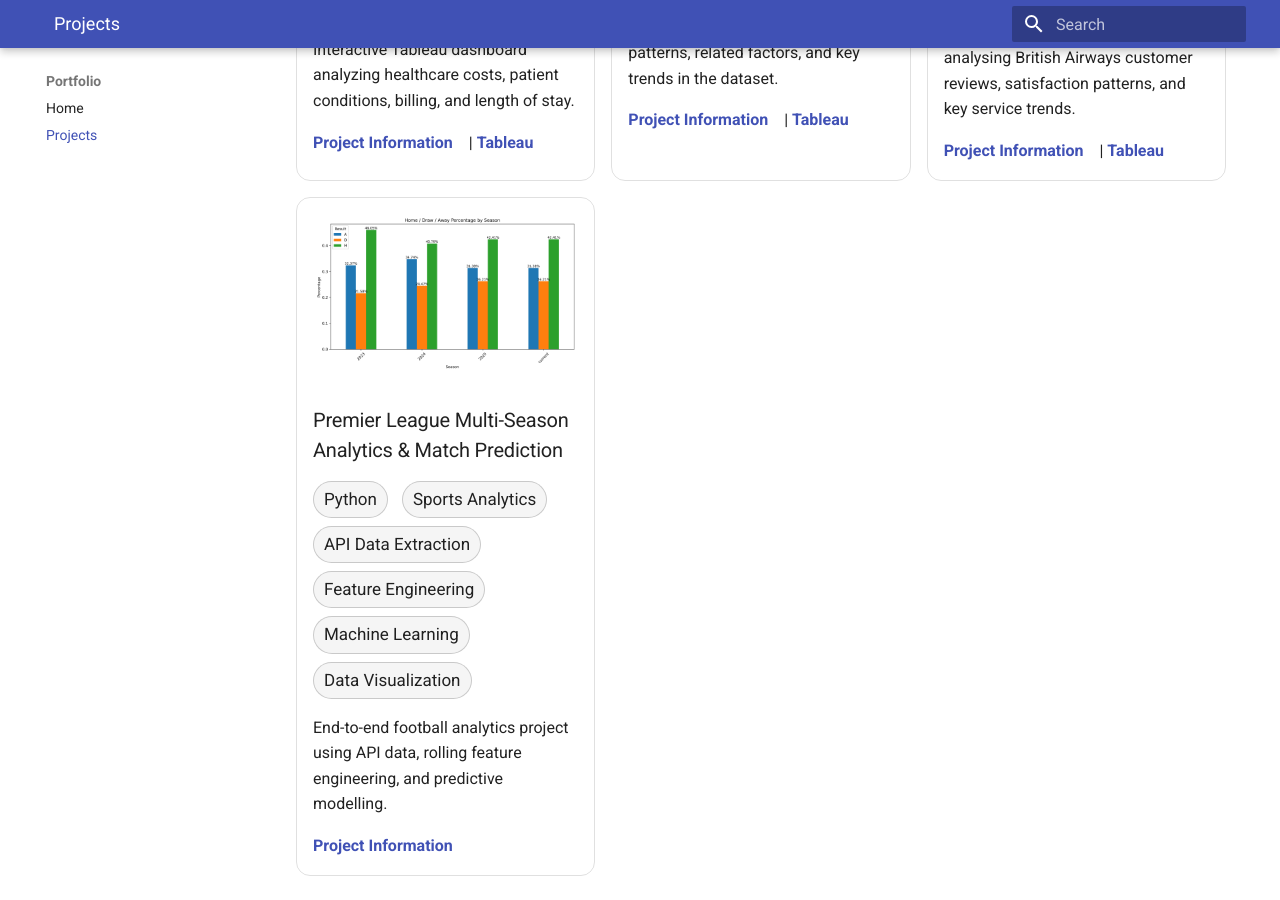
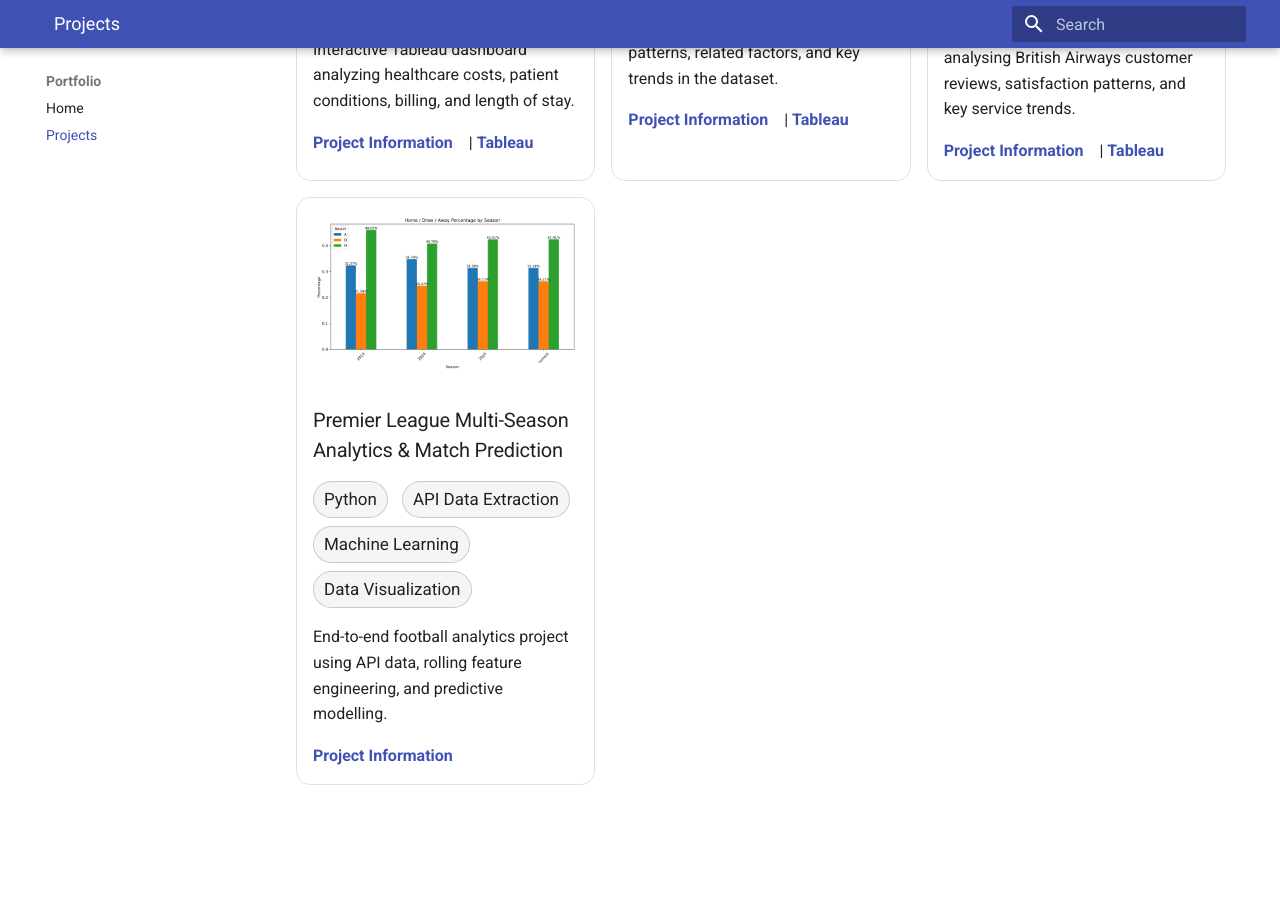
Before and after one commit to Ilie1985/2026_portfolio, an MkDocs documentation site: the page built from docs/projects.md, in a window 1280 px wide and 900 px high, scrolled down 563 px. Built offline with MkDocs 1.6.1 and Material for MkDocs 9.7.7, drawn with Linux system fonts in a browser that asks for light colours; after the commit the page ends 1372 px from its top, so only the background shows below that.

Commit message:
change in projects.yml

```diff
--- a/docs/projects.md
+++ b/docs/projects.md
@@ -30,7 +30,7 @@
 <div class="project-card">
   <img src="../images/result_distribution.png" alt="Premier League Multi-Season Analytics & Match Prediction screenshot" class="project-image">
   <h3>Premier League Multi-Season Analytics & Match Prediction</h3>
-  <div class="project-meta"><span class="tag">Python</span> <span class="tag">Sports Analytics</span> <span class="tag">API Data Extraction</span> <span class="tag">Feature Engineering</span> <span class="tag">Machine Learning</span> <span class="tag">Data Visualization</span></div>
+  <div class="project-meta"><span class="tag">Python</span> <span class="tag">API Data Extraction</span> <span class="tag">Machine Learning</span> <span class="tag">Data Visualization</span></div>
   <p>End-to-end football analytics project using API data, rolling feature engineering, and predictive modelling.</p>
   <div class="project-links"><a href="https://github.com/Ilie1985/pl-football-analytics" target="_blank" rel="noopener">Project Information</a></div>
 </div>
```
